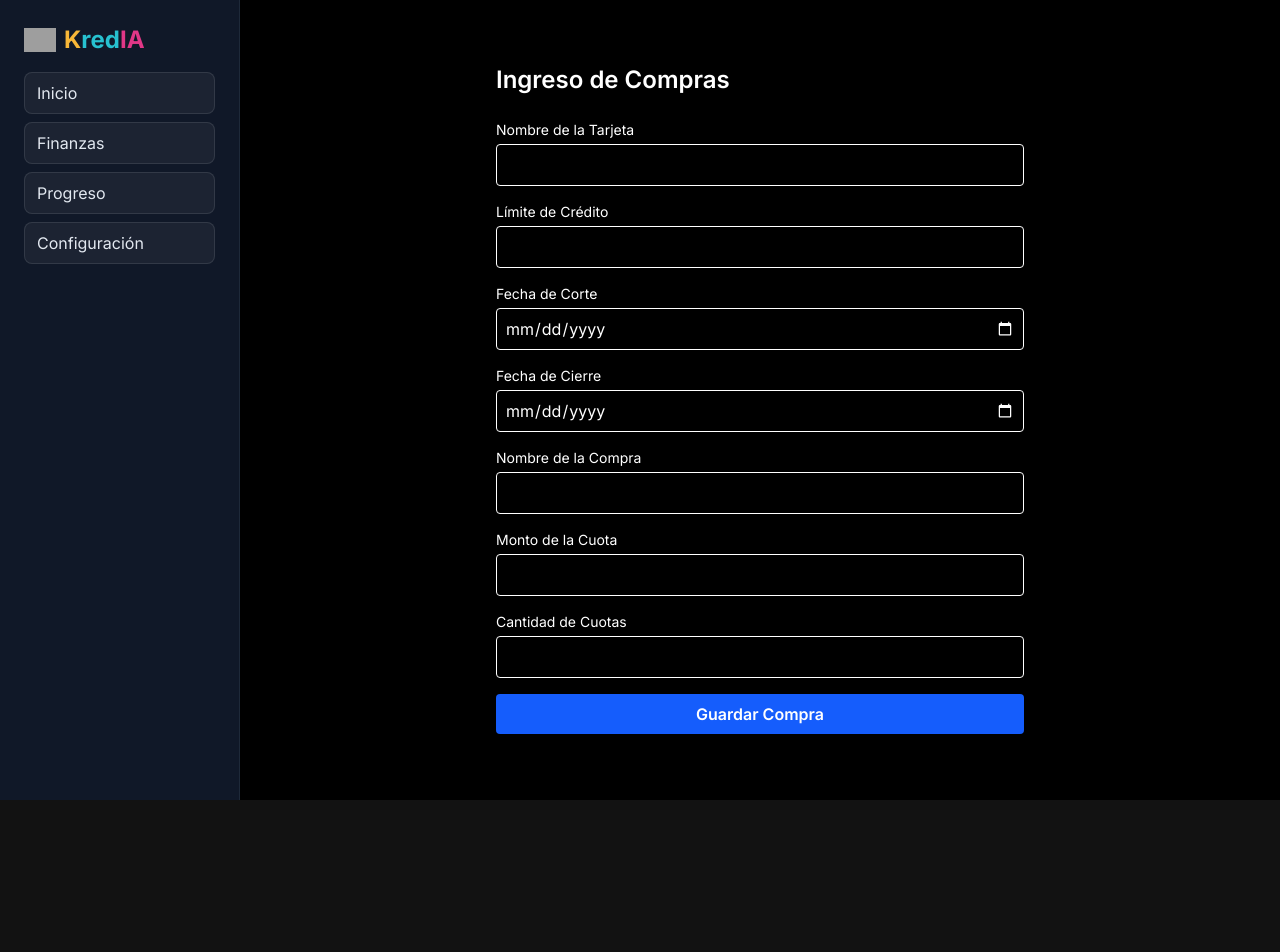
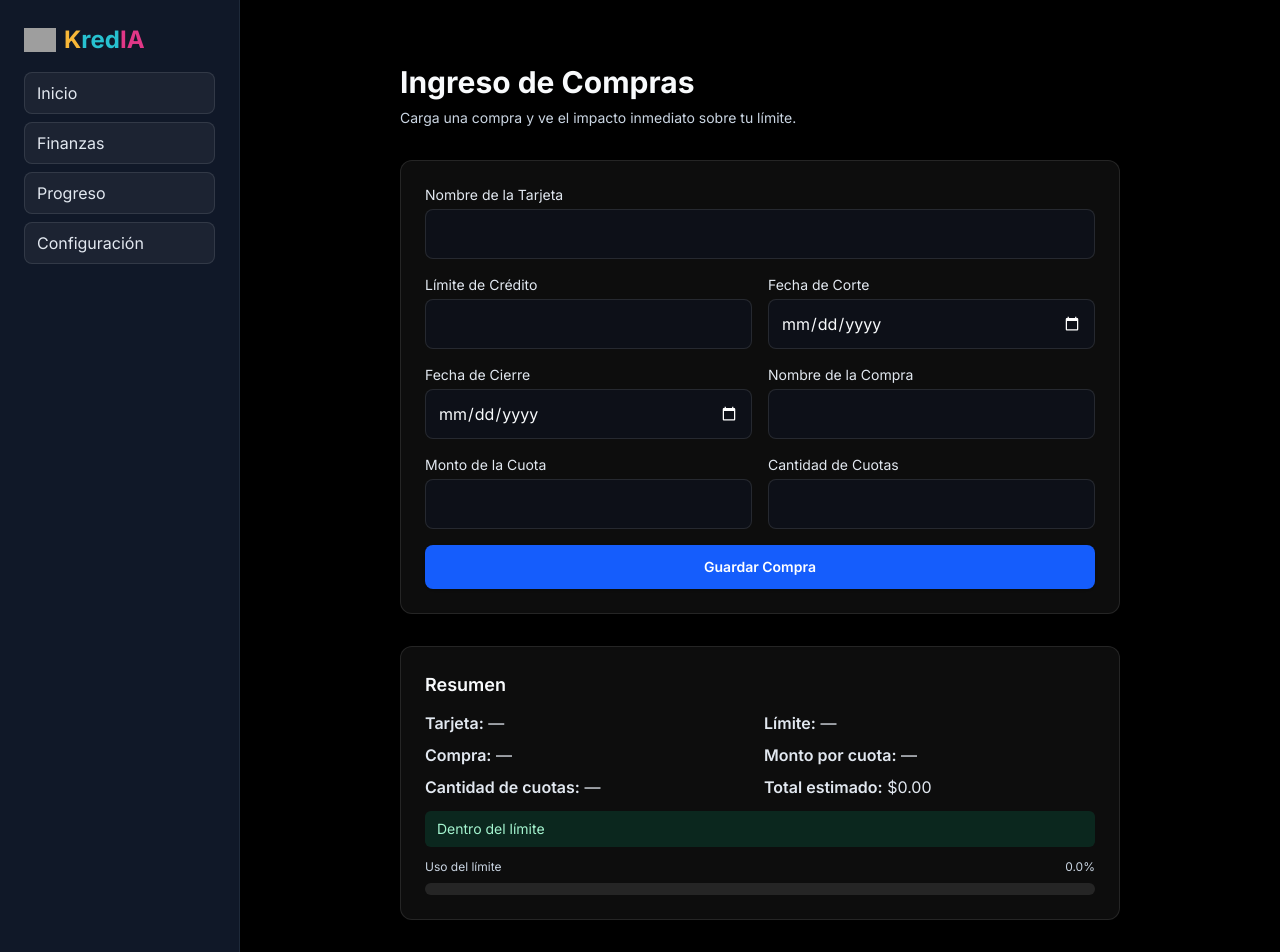
Before and after one commit to winner2026/kredia-app, a Next.js app: page /dashboard/inicio in a window 1280 px wide. Shown: the top 952 px of the page. Before the commit the page ends 800 px from the top, so only its background shows below. Built offline with nearby package versions, Linux system fonts and the light colour scheme; grey boxes are pictures that could not be loaded.

Commit message:
Add live summary and limit bar to dashboard inicio

```diff
--- a/app/dashboard/inicio/page.tsx
+++ b/app/dashboard/inicio/page.tsx
@@ -1,6 +1,6 @@
 "use client";
 
-import { useState } from "react";
+import { useMemo, useState } from "react";
 
 export default function DashboardInicio() {
   const [form, setForm] = useState({
@@ -13,112 +13,154 @@ export default function DashboardInicio() {
     cantidadCuotas: "",
   });
 
+  const monto = parseFloat(form.montoCuota) || 0;
+  const cuotas = parseInt(form.cantidadCuotas || "0", 10) || 0;
+  const limite = parseFloat(form.limite) || 0;
+
+  const totalCompra = useMemo(() => (cuotas > 0 ? monto * cuotas : 0), [monto, cuotas]);
+  const uso = useMemo(() => (limite > 0 ? Math.min((totalCompra / limite) * 100, 999) : 0), [limite, totalCompra]);
+  const dentroLimite = limite === 0 ? true : totalCompra <= limite;
+
   function handleChange(e: React.ChangeEvent<HTMLInputElement>) {
     setForm({ ...form, [e.target.name]: e.target.value });
   }
 
   function handleSubmit(e: React.FormEvent<HTMLFormElement>) {
     e.preventDefault();
-    console.log("DATA SUBMIT:", form);
+    console.log("DATA SUBMIT:", form, { totalCompra });
     // aquí luego conectas con tu API real
   }
 
   return (
-    <div className="p-6 max-w-xl mx-auto space-y-6">
-      <h1 className="text-2xl font-semibold">Ingreso de Compras</h1>
+    <div className="p-6 max-w-3xl mx-auto space-y-8">
+      <div className="space-y-2">
+        <h1 className="text-3xl font-bold text-slate-50">Ingreso de Compras</h1>
+        <p className="text-slate-300 text-sm">Carga una compra y ve el impacto inmediato sobre tu límite.</p>
+      </div>
 
-      <form onSubmit={handleSubmit} className="space-y-4">
-        <div>
-          <label className="block text-sm mb-1">Nombre de la Tarjeta</label>
+      <form onSubmit={handleSubmit} className="grid gap-4 md:grid-cols-2 rounded-xl border border-white/10 bg-white/5 p-6">
+        <div className="md:col-span-2">
+          <label className="block text-sm mb-1 text-slate-200">Nombre de la Tarjeta</label>
           <input
             type="text"
             name="tarjeta"
             value={form.tarjeta}
             onChange={handleChange}
             required
-            className="w-full border rounded p-2"
+            className="w-full rounded-lg border border-white/10 bg-slate-900/40 p-3 text-slate-50"
           />
         </div>
 
         <div>
-          <label className="block text-sm mb-1">Límite de Crédito</label>
+          <label className="block text-sm mb-1 text-slate-200">Límite de Crédito</label>
           <input
             type="number"
             name="limite"
             value={form.limite}
             onChange={handleChange}
             required
-            className="w-full border rounded p-2"
+            className="w-full rounded-lg border border-white/10 bg-slate-900/40 p-3 text-slate-50"
           />
         </div>
 
         <div>
-          <label className="block text-sm mb-1">Fecha de Corte</label>
+          <label className="block text-sm mb-1 text-slate-200">Fecha de Corte</label>
           <input
             type="date"
             name="fechaCorte"
             value={form.fechaCorte}
             onChange={handleChange}
             required
-            className="w-full border rounded p-2"
+            className="w-full rounded-lg border border-white/10 bg-slate-900/40 p-3 text-slate-50"
           />
         </div>
 
         <div>
-          <label className="block text-sm mb-1">Fecha de Cierre</label>
+          <label className="block text-sm mb-1 text-slate-200">Fecha de Cierre</label>
           <input
             type="date"
             name="fechaCierre"
             value={form.fechaCierre}
             onChange={handleChange}
             required
-            className="w-full border rounded p-2"
+            className="w-full rounded-lg border border-white/10 bg-slate-900/40 p-3 text-slate-50"
           />
         </div>
 
         <div>
-          <label className="block text-sm mb-1">Nombre de la Compra</label>
+          <label className="block text-sm mb-1 text-slate-200">Nombre de la Compra</label>
           <input
             type="text"
             name="nombreCompra"
             value={form.nombreCompra}
             onChange={handleChange}
             required
-            className="w-full border rounded p-2"
+            className="w-full rounded-lg border border-white/10 bg-slate-900/40 p-3 text-slate-50"
           />
         </div>
 
         <div>
-          <label className="block text-sm mb-1">Monto de la Cuota</label>
+          <label className="block text-sm mb-1 text-slate-200">Monto de la Cuota</label>
           <input
             type="number"
             name="montoCuota"
             value={form.montoCuota}
             onChange={handleChange}
             required
-            className="w-full border rounded p-2"
+            className="w-full rounded-lg border border-white/10 bg-slate-900/40 p-3 text-slate-50"
           />
         </div>
 
         <div>
-          <label className="block text-sm mb-1">Cantidad de Cuotas</label>
+          <label className="block text-sm mb-1 text-slate-200">Cantidad de Cuotas</label>
           <input
             type="number"
             name="cantidadCuotas"
             value={form.cantidadCuotas}
             onChange={handleChange}
             required
-            className="w-full border rounded p-2"
+            className="w-full rounded-lg border border-white/10 bg-slate-900/40 p-3 text-slate-50"
           />
         </div>
 
-        <button
-          type="submit"
-          className="w-full bg-blue-600 text-white font-semibold py-2 rounded"
-        >
-          Guardar Compra
-        </button>
+        <div className="md:col-span-2">
+          <button
+            type="submit"
+            className="w-full rounded-lg bg-blue-600 px-4 py-3 text-sm font-semibold text-white shadow hover:bg-blue-700"
+          >
+            Guardar Compra
+          </button>
+        </div>
       </form>
+
+      <div className="rounded-xl border border-white/10 bg-white/5 p-6 space-y-3 text-slate-200">
+        <h2 className="text-lg font-semibold text-slate-50">Resumen</h2>
+        <div className="grid gap-2 md:grid-cols-2">
+          <p><span className="font-semibold">Tarjeta:</span> {form.tarjeta || "—"}</p>
+          <p><span className="font-semibold">Límite:</span> {form.limite || "—"}</p>
+          <p><span className="font-semibold">Compra:</span> {form.nombreCompra || "—"}</p>
+          <p><span className="font-semibold">Monto por cuota:</span> {form.montoCuota || "—"}</p>
+          <p><span className="font-semibold">Cantidad de cuotas:</span> {form.cantidadCuotas || "—"}</p>
+          <p><span className="font-semibold">Total estimado:</span> ${totalCompra.toFixed(2)}</p>
+        </div>
+
+        <div className={`rounded-md px-3 py-2 text-sm ${dentroLimite ? "bg-emerald-500/15 text-emerald-200" : "bg-rose-500/15 text-rose-200"}`}>
+          {dentroLimite ? "Dentro del límite" : "Supera el límite"}
+        </div>
+
+        <div className="space-y-2">
+          <div className="flex items-center justify-between text-xs text-slate-300">
+            <span>Uso del límite</span>
+            <span>{uso.toFixed(1)}%</span>
+          </div>
+          <div className="h-3 w-full overflow-hidden rounded-full bg-white/10">
+            <div
+              className={`h-full rounded-full transition-all duration-500 ${dentroLimite ? "bg-emerald-400" : "bg-rose-500"}`}
+              style={{ width: `${Math.min(uso, 100)}%` }}
+            />
+          </div>
+        </div>
+      </div>
     </div>
   );
 }
```
